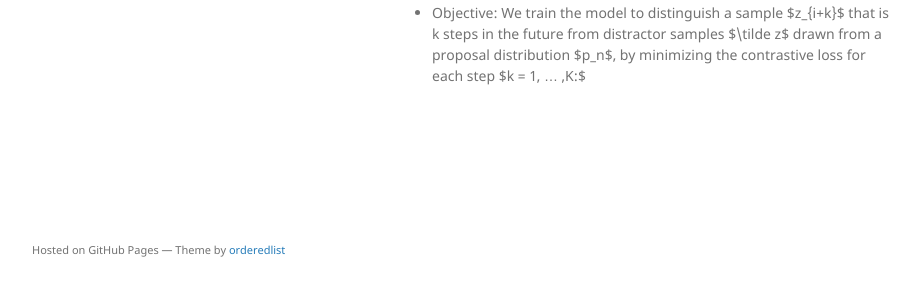
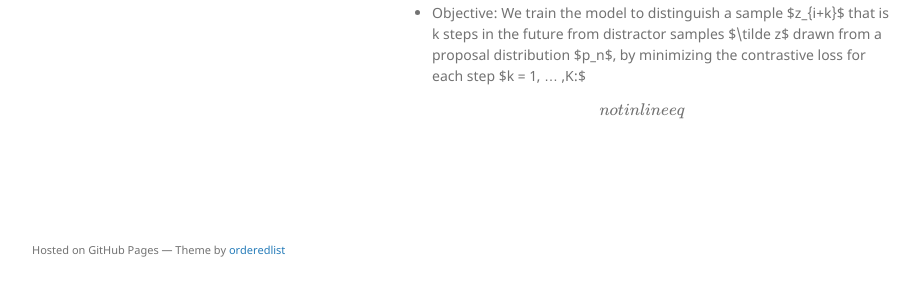
Before and after one commit to shreyanc/shreyanc.github.io, a Jekyll site: the page built from _posts/2020-09-22-wav2vec.md, in a window 1280 px wide. Shown: the part 581-874 px from the top of the page, without its empty margins (178-1098 px from the left). Built offline with Jekyll 4.4.1, drawn with Linux system fonts in a browser that asks for light colours; formulas are drawn with MathJax 3.

Commit message:
Update 2020-09-22-wav2vec.md

```diff
--- a/_posts/2020-09-22-wav2vec.md
+++ b/_posts/2020-09-22-wav2vec.md
@@ -21,3 +21,7 @@ title: 'Wave2Vec: Unsupervised Pre-Training for Speech Recognition'
 ## Details
 - For decoding the emissions from the acoustic model, they use a lexicon and a separate language model. The word sequence <span>$\mathbf{y}$</span> is decoded from the context vector <span>$\mathbf{c}$</span> using the **beam search decoder**.
 - Objective: We train the model to distinguish a sample <span>$z_{i+k}$</span> that is k steps in the future from distractor samples <span>$\tilde z$</span> drawn from a proposal distribution <span>$p_n$</span>, by minimizing the contrastive loss for each step <span>$k = 1, ... ,K:$</span>
+
+$$
+not inline eq
+$$
```
